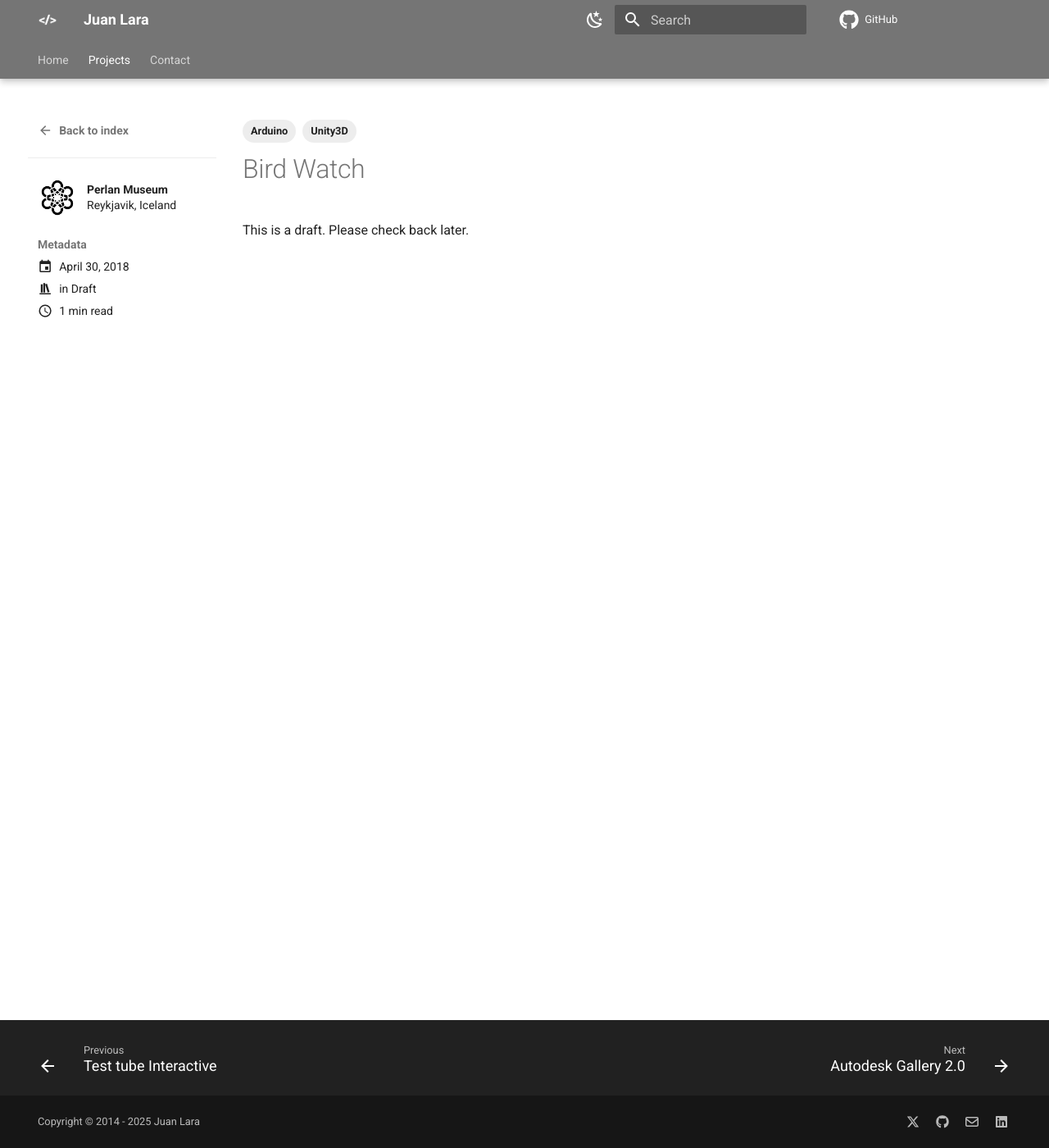
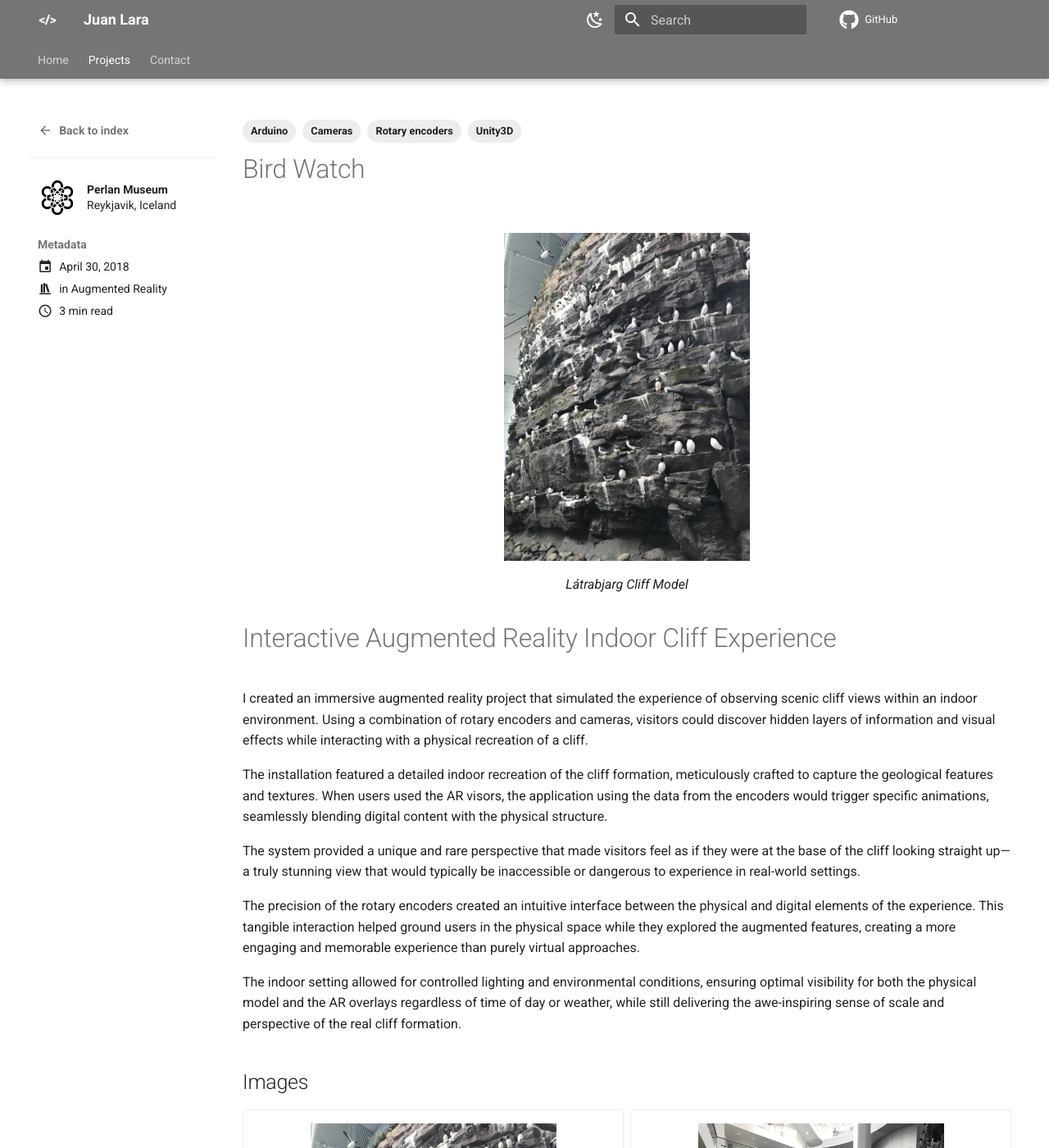
Before and after one commit to idfx/idfx.github.io, an MkDocs documentation site: the page built from docs/blog/posts/perlan.md, in a window 1280 px wide and 1400 px high. Shown: the whole window at 82% size. Built offline with MkDocs 1.6.1 and Material for MkDocs 9.7.7, drawn with Linux system fonts in a browser that asks for light colours; comment, search, counter and statistics services are not loaded; some of the changed text lies outside the part shown.

Commit message:
Adding Perlan

```diff
--- a/docs/blog/posts/perlan.md
+++ b/docs/blog/posts/perlan.md
@@ -2,16 +2,64 @@
 date:
   created: 2018-04-30
 categories:
-  - Draft
+  - Augmented Reality
 tags:
   - Unity3D
   - Arduino
-  # - Javascript
-  # - HTML
+  - Rotary encoders
+  - Cameras
 authors:
   - perlan
 ---
 
 # Bird Watch
 
-This is a draft. Please check back later.
+<figure markdown> ![Látrabjarg Cliff Model](/images/perlan/IMG_5568-768x1024.jpeg "Látrabjarg Cliff Model"){width="300px"} <figcaption>Látrabjarg Cliff Model</figcaption></figure>
+
+# Interactive Augmented Reality Indoor Cliff Experience
+
+I created an immersive augmented reality project that simulated the experience of observing scenic cliff views within an indoor environment. Using a combination of rotary encoders and cameras, visitors could discover hidden layers of information and visual effects while interacting with a physical recreation of a cliff.
+
+<!-- more -->
+
+The installation featured a detailed indoor recreation of the cliff formation, meticulously crafted to capture the geological features and textures. When users used the AR visors, the application using the data from the encoders would trigger specific animations, seamlessly blending digital content with the physical structure.
+
+The system provided a unique and rare perspective that made visitors feel as if they were at the base of the cliff looking straight up—a truly stunning view that would typically be inaccessible or dangerous to experience in real-world settings.
+
+The precision of the rotary encoders created an intuitive interface between the physical and digital elements of the experience. This tangible interaction helped ground users in the physical space while they explored the augmented features, creating a more engaging and memorable experience than purely virtual approaches.
+
+The indoor setting allowed for controlled lighting and environmental conditions, ensuring optimal visibility for both the physical model and the AR overlays regardless of time of day or weather, while still delivering the awe-inspiring sense of scale and perspective of the real cliff formation.
+
+## Images
+
+<div class="grid cards" markdown>
+- <figure markdown> ![Látrabjarg Cliff Model](/images/perlan/IMG_5568-768x1024.jpeg "Látrabjarg Cliff Model"){width="300px"} <figcaption>Látrabjarg Cliff Model</figcaption></figure>
+- <figure markdown> ![Installation 1](/images/perlan/IMG_5571-1024x768.jpeg "Installation 1"){width="300px"} <figcaption>Installation 1</figcaption></figure>
+- <figure markdown> ![Installation 2](/images/perlan/IMG_5572-768x1024.jpeg "Installation 2"){width="300px"} <figcaption>Installation 2</figcaption></figure>
+- <figure markdown> ![Installation 3](/images/perlan/IMG_5573-1024x768.jpeg "Installation 3"){width="300px"} <figcaption>Installation 3</figcaption></figure>
+- <figure markdown> ![Puffins over Látrabjarg Cliff Model 1](/images/perlan/IMG_5574-1024x768.jpeg "Puffins over Látrabjarg Cliff Model 1"){width="300px"} <figcaption>Puffins over Látrabjarg Cliff Model 1</figcaption></figure>
+- <figure markdown> ![Inside viewer 1](/images/perlan/IMG_5577-1024x768.jpeg "Inside viewer 1"){width="300px"} <figcaption>Inside viewer 1</figcaption></figure>
+- <figure markdown> ![Installation 4](/images/perlan/IMG_5578-1024x768.jpeg "Installation 4"){width="300px"} <figcaption>Installation 4</figcaption></figure>
+- <figure markdown> ![Perlan Museum](/images/perlan/IMG_5587-768x1024.jpeg "Perlan Museum"){width="300px"} <figcaption>Perlan Museum</figcaption></figure>
+- <figure markdown> ![Finished 1](/images/perlan/IMG_5588-768x1024.jpeg "Finished 1"){width="300px"} <figcaption>Finished 1</figcaption></figure>
+- <figure markdown> ![Finished 2](/images/perlan/IMG_5591-768x1024.jpeg "Finished 2"){width="300px"} <figcaption>Finished 2</figcaption></figure>
+- <figure markdown> ![Puffins over Látrabjarg Cliff Model 2](/images/perlan/IMG_5592-768x1024.jpeg "Puffins over Látrabjarg Cliff Model 2"){width="300px"} <figcaption>Puffins over Látrabjarg Cliff Model 2</figcaption></figure>
+- <figure markdown> ![Finished 3](/images/perlan/IMG_5595-768x1024.jpeg "Finished 3"){width="300px"} <figcaption>Finished 3</figcaption></figure>
+</div>
+
+## Location
+Reykjavik, Iceland
+
+## Client
+[Perlan Museum](https://perlan.is)
+
+## Date
+April 2018
+
+## Links
+[https://perlan.is/exhibitions/latrabjargcliff](https://perlan.is/exhibitions/latrabjargcliff)
+
+[https://ngxinteractive.com/project/perlan-museum/](https://ngxinteractive.com/project/perlan-museum/)
+
+## Technical Environment
+Unity3D, Arduino, Rotary encoders, Cameras
```
Also changed, not shown: docs/images/perlan/IMG_5568-768x1024.jpeg (added), docs/images/perlan/IMG_5571-1024x768.jpeg (added), docs/images/perlan/IMG_5572-768x1024.jpeg (added), docs/images/perlan/IMG_5573-1024x768.jpeg (added), docs/images/perlan/IMG_5574-1024x768.jpeg (added), docs/images/perlan/IMG_5577-1024x768.jpeg (added), docs/images/perlan/IMG_5578-1024x768.jpeg (added), docs/images/perlan/IMG_5587-768x1024.jpeg (added), docs/images/perlan/IMG_5588-768x1024.jpeg (added), docs/images/perlan/IMG_5591-768x1024.jpeg (added), docs/images/perlan/IMG_5592-768x1024.jpeg (added), docs/images/perlan/IMG_5595-768x1024.jpeg (added).
